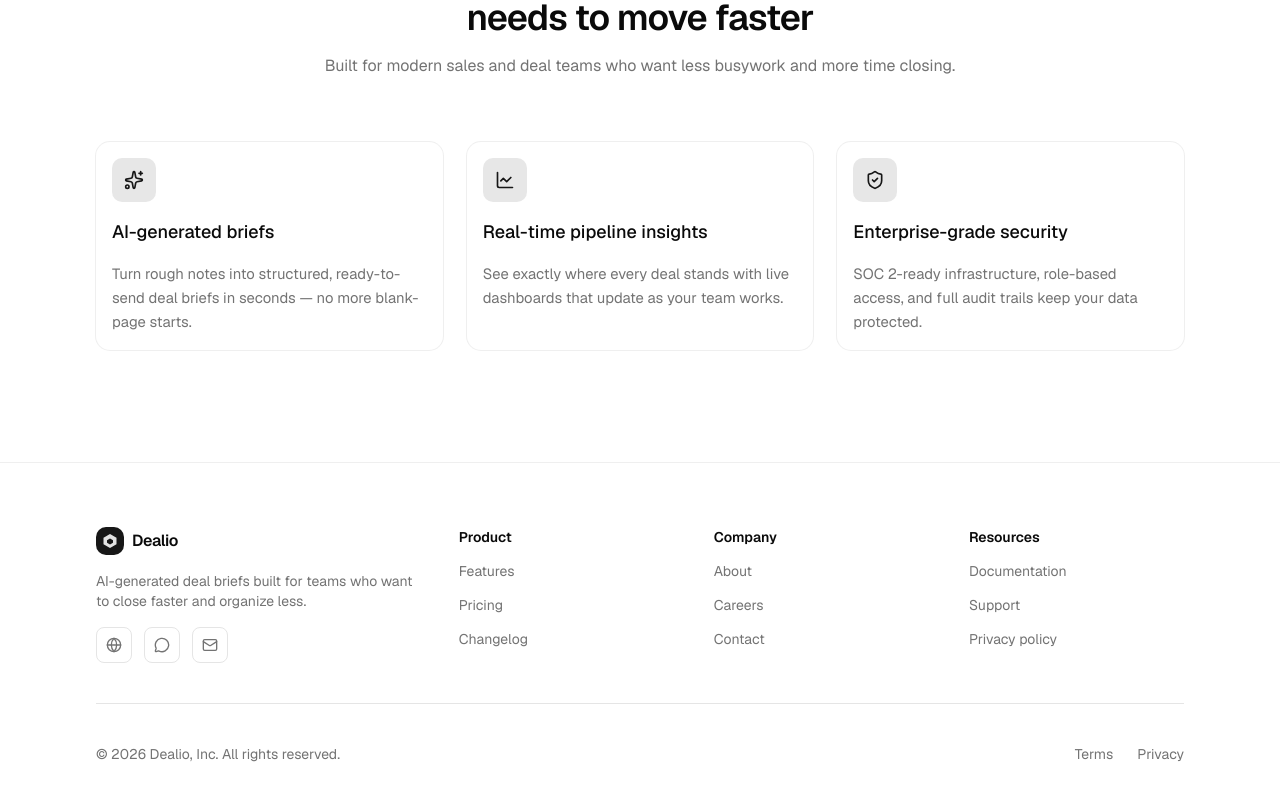
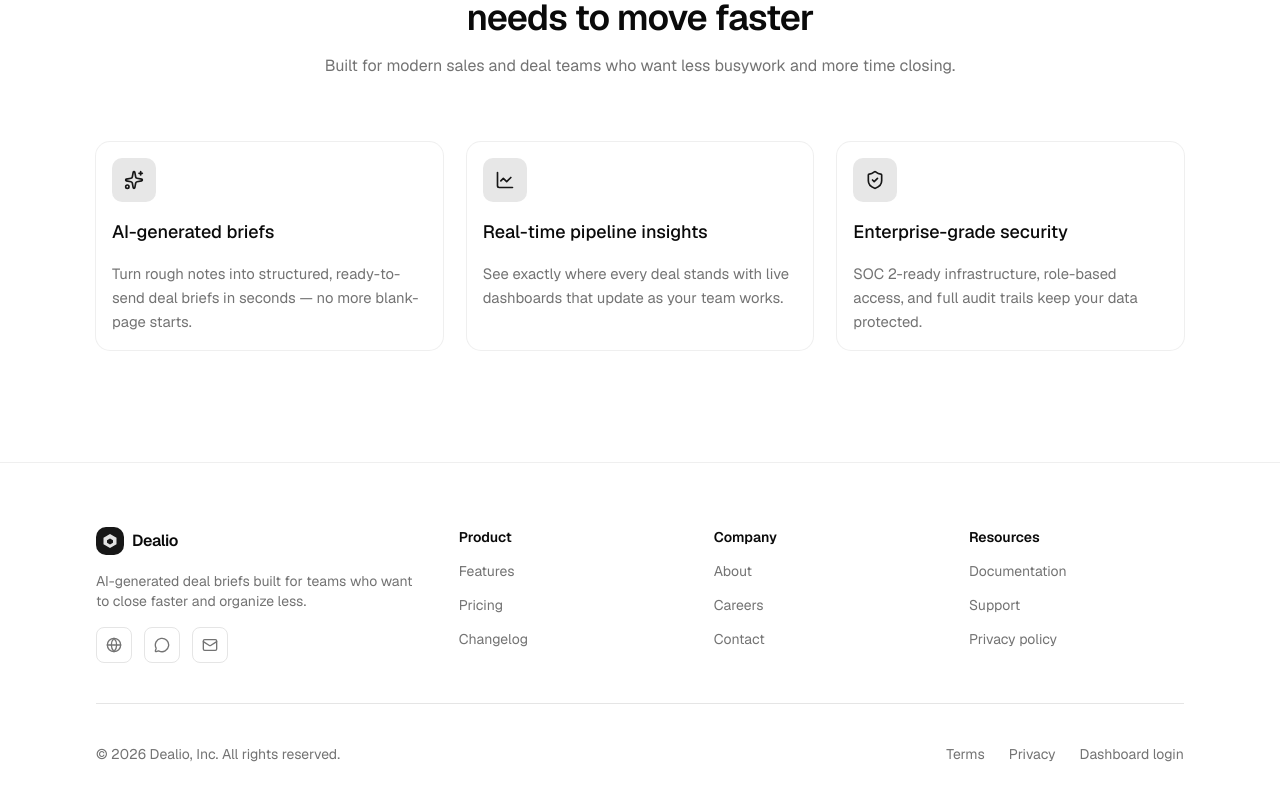
Before and after one commit to pegasuspixelsux-stack/dealio_new, a Next.js app: page / in a window 1280 px wide. Shown: the part 785-1585 px from the top of the page. Built offline with nearby package versions, Linux system fonts and the light colour scheme.

Commit message:
Add dashboard login link to footer

```diff
--- a/components/site-footer.tsx
+++ b/components/site-footer.tsx
@@ -1,3 +1,4 @@
+import Link from "next/link";
 import { Globe, Mail, MessageCircle } from "lucide-react";
 
 import { Logo } from "@/components/logo";
@@ -93,6 +94,9 @@ export function SiteFooter() {
             <a href="#" className="transition-colors hover:text-foreground">
               Privacy
             </a>
+            <Link href="/login" className="transition-colors hover:text-foreground">
+              Dashboard login
+            </Link>
           </div>
         </div>
       </div>
```
